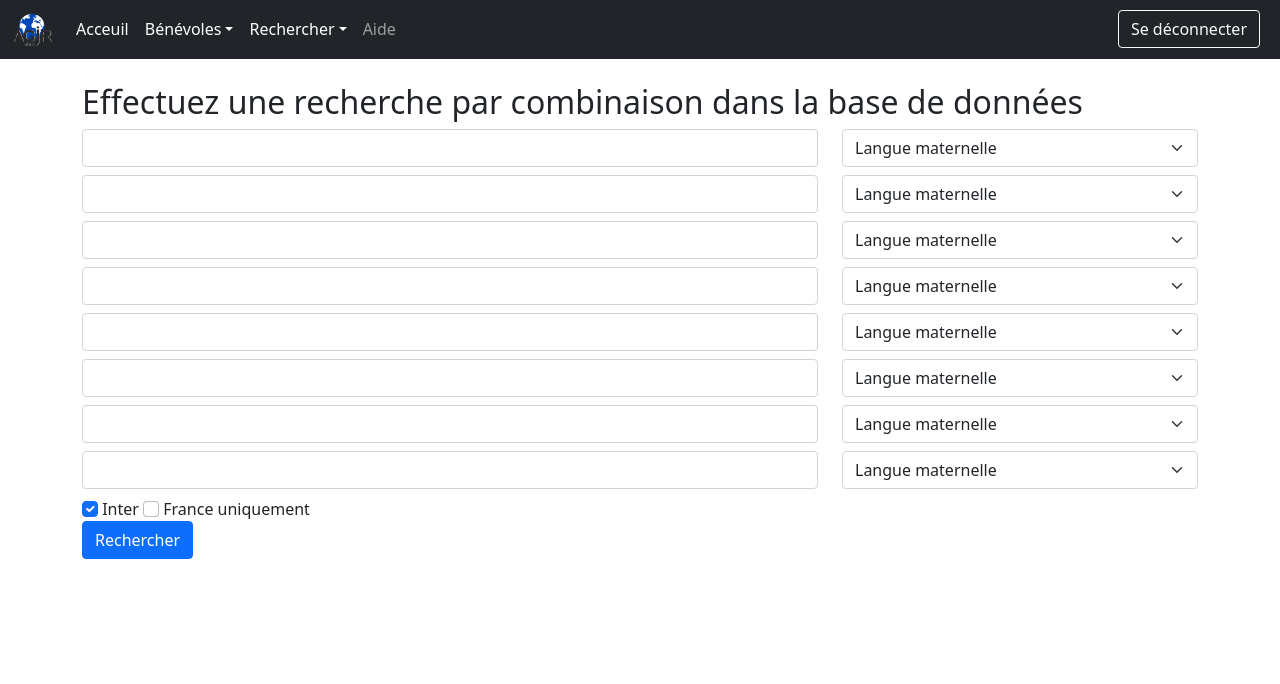
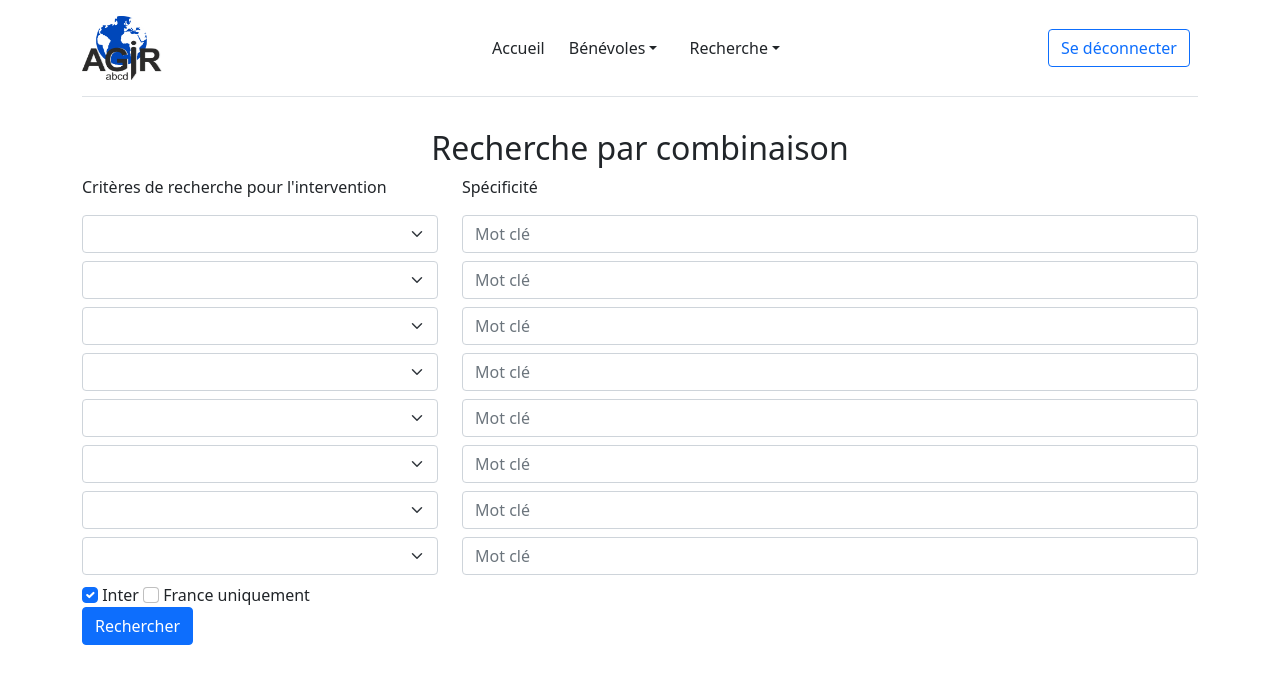
Before and after one commit to yunko006/Agir_MicroDB, a Flask app: page /recherche8 in a window 1280 px wide. Shown: the top 684 px of the page. Run offline with Flask 2, Linux system fonts and the light colour scheme.

Commit message:
Enhanced the front end files

```diff
--- a/app/templates/benevoles.html
+++ b/app/templates/benevoles.html
@@ -2,7 +2,7 @@
 
 {% block page_header %}
 
-    <h1 class="text-center">Tous les bénévoles dans la base de données</h1>
+    <h2 class="text-center">Tous les intervenants</h2>
 
 {% endblock page_header %}
 
--- a/app/templates/header.html
+++ b/app/templates/header.html
@@ -13,53 +13,45 @@
 
   </head>
   <body>
-
-<!--  <header class="p-3 bg-primary text-white">
+<!-- header -->
 <div class="container">
-
-
-      <div class="d-flex flex-wrap align-items-center justify-content-center justify-content-lg-start">
-        <a href="/" class="d-flex align-items-center mb-2 mb-lg-0 text-decoration-none">
-          <img src="{{ url_for('static', filename='img/logo.png') }}" alt="Logo" width="40" height="32">
+    <header class="d-flex flex-wrap align-items-center justify-content-center justify-content-md-between py-3 mb-2 border-bottom">
+      <a href="/" class="d-flex align-items-center col-md-3 mb-2 mb-md-0 text-dark text-decoration-none">
+        <img src="{{ url_for('static', filename='img/logo.png') }}" alt="Logo" width="80" height="64">
       </a>
 
-        <ul class="nav col-12 col-lg-auto me-lg-auto mb-2 justify-content-center mb-md-0">
-          <li><a href="#" class="nav-link px-2 link-secondary">Home</a></li>
+      <ul class="nav col-12 col-md-auto mb-2 justify-content-center mb-md-0">
+        <li><a href="/" class="nav-link px-2 link-dark">Accueil</a></li>
+        <!-- dropdown bénévole -->
         <li class="nav-item dropdown">
-                <a class="nav-link px-2 text-white dropdown-toggle" href="#" id="dropdown07" data-bs-toggle="dropdown" aria-expanded="false">Bénévoles</a>
-                <ul class="dropdown-menu" aria-labelledby="dropdown07">
+            <a class="nav-link link-dark dropdown-toggle" href="#" id="dropdown03" data-bs-toggle="dropdown" aria-expanded="false">Bénévoles</a>
+            <ul class="dropdown-menu" aria-labelledby="dropdown03">
               <li><a class="dropdown-item" href="{{ url_for('get_benevoles') }}">Tous les bénévoles</a></li>
                   <li><a class="dropdown-item" href="{{ url_for('register_benevole') }}">Enregistrer un bénévole</a></li>
                   <li><a class="dropdown-item" href="{{ url_for('update_benevole') }}">Mettre à jour un bénévole</a></li>
             </ul>
         </li>
+        <!-- dropdown recherche -->
         <li class="nav-item dropdown">
-              <a class="nav-link px-2 text-white dropdown-toggle" href="#" id="dropdown07" data-bs-toggle="dropdown" aria-expanded="false">Recherche</a>
-              <ul class="dropdown-menu" aria-labelledby="dropdown07">
+            <a class="nav-link link-dark dropdown-toggle" href="#" id="dropdown03" data-bs-toggle="dropdown" aria-expanded="false">Recherche</a>
+            <ul class="dropdown-menu" aria-labelledby="dropdown03">
               <li><a class="dropdown-item" href="{{ url_for('search_text') }}">Recherche textuelle</a></li>
-                <li><a class="dropdown-item" href="{{ url_for('recherche8') }}">Recherche par combinaisons</a></li>
+              <li><a class="dropdown-item" href="{{ url_for('recherche8') }}">Recherche par combinaison</a></li>
             </ul>
         </li>
-          <li><a href="#" class="nav-link px-2 text-white">Aide</a></li>
-          <li><a href="#" class="nav-link px-2 text-white">A Propos</a></li>
       </ul>
 
-        <form class="col-12 col-lg-auto mb-3 mb-lg-0 me-lg-3">
-          <input type="search" class="form-control" placeholder="Search..." aria-label="Search">
-        </form>
-
-        <div class="dropdown text-end">
-          <a type="button" class="btn btn-outline-light me-2" href="{{ url_for('logout') }}">Se déconnecter</a>
+      <div class="col-md-3 text-end">
+        <a type="button" class="btn btn-outline-primary me-2" href="{{ url_for('logout') }}">Se déconnecter</a>
       </div>
+    </header>
   </div>
-  </div>
-</header> -->
 
 <!-- navbar -->
-  <nav class="navbar navbar-expand-sm navbar-dark bg-dark py-2" aria-label="Third navbar example">
+  <!-- <nav class="navbar navbar-expand-sm navbar-dark bg-primary py-2" aria-label="Third navbar example">
     <div class="container-fluid">
       <a class="navbar-brand" href="/">
-        <img src="{{ url_for('static', filename='img/logo.png') }}" alt="Logo" width="40" height="32">
+        <img src="{{ url_for('static', filename='img/logo-droit-court.jpg') }}" alt="Logo" width="80" height="64">
       </a>
       <button class="navbar-toggler" type="button" data-bs-toggle="collapse" data-bs-target="#navbarsExample03" aria-controls="navbarsExample03" aria-expanded="false" aria-label="Toggle navigation">
         <span class="navbar-toggler-icon"></span>
@@ -68,7 +60,7 @@
       <div class="collapse navbar-collapse" id="navbarsExample03">
         <ul class="navbar-nav me-auto mb-2 mb-sm-0">
           <li class="nav-item">
-            <a class="nav-link active" aria-current="page" href="/">Acceuil</a>
+            <a class="nav-link active" aria-current="page" href="/">Accueil</a>
           </li>
           <li class="nav-item dropdown">
             <a class="nav-link active dropdown-toggle" href="#" id="dropdown03" data-bs-toggle="dropdown" aria-expanded="false">Bénévoles</a>
@@ -79,7 +71,7 @@
             </ul>
           </li>
           <li class="nav-item dropdown">
-            <a class="nav-link active dropdown-toggle" href="#" id="dropdown03" data-bs-toggle="dropdown" aria-expanded="false">Rechercher</a>
+            <a class="nav-link active dropdown-toggle" href="#" id="dropdown03" data-bs-toggle="dropdown" aria-expanded="false">Recherche</a>
             <ul class="dropdown-menu" aria-labelledby="dropdown03">
               <li><a class="dropdown-item" href="{{ url_for('search_text') }}">Recherche textuelle</a></li>
               <li><a class="dropdown-item" href="{{ url_for('recherche8') }}">Recherche par combinaison</a></li>
@@ -94,7 +86,7 @@
         </div>
       </div>
     </div>
-  </nav>
+  </nav> -->
 <!-- Layout du site -->
 <main role="main" class="container py-4">
 
--- a/app/templates/login.html
+++ b/app/templates/login.html
@@ -42,7 +42,7 @@
     <div class="modal-content rounded-5 shadow">
       <div class="modal-header p-5 pb-4 border-bottom-0">
         <!-- <h5 class="modal-title">Modal title</h5> -->
-        <h2 class="fw-bold mb-0 justify-text-center">Agir Micro-DB</h2>
+        <h2 class="fw-bold mb-0 justify-text-center">Agir Fichier Compétence</h2>
       </div>
 
       <div class="modal-body p-5 pt-0">
--- a/app/templates/query8.html
+++ b/app/templates/query8.html
@@ -1,7 +1,7 @@
 {% extends 'header.html' %}
 
 {% block page_header %}
-<h2 class="mb-2">Effectuez une recherche par combinaison dans la base de données</h2>
+<h2 class="d-flex justify-content-center mb-2">Recherche par combinaison</h2>
 {% endblock page_header %}
 
 {% block content %}
@@ -10,181 +10,191 @@
 <div class="all">
   <form class="formi" id="my-form" action="{{ url_for('recherche8') }}" method="post">
     <div class="row mb-2">
+      <div class="col-4">
+        <p>Critères de recherche pour l'intervention</p>
+        <div class="form-group">
+          <select class="form-select" name="champs">
+            <option value="#"></option>
+            <option value="maternelle">Langue : maternelle</option>
+            <option value="autonome">Langue : autonome</option>
+            <option value="notions">Langue: notions</option>
+            <option value="lu_parlé_écrit">Langue : lu parlée écrite</option>
+            <option value="secteurs">Secteur d'intervention</option>
+            <option value="domaines">Domaine d'intervetion</option>
+            <option value="fonctions">Fonction d'intervention</option>
+            <option value="compétences">Compétence d'intervention</option>
+            <option value="expérience_internationale">Expérience Pays (Pro)</option>
+            <option value="expérience_internationale_benevole">Expérince Pays (Bénévolat)</option>
+          </select>
+        </div>
+      </div>
       <div class="col-8">
-        <input type="text" class="form-control" name="recherche" />
+        <p>Spécificité</p>
+        <input type="text" class="form-control" name="recherche"  placeholder="Mot clé" />
       </div>
+    </div>
+    <div class="row mb-2">
       <div class="col-4">
         <div class="form-group">
           <select class="form-select" name="champs">
-            <option value="maternelle">Langue maternelle</option>
-            <option value="autonome">Niveau autonome</option>
-            <option value="notions">Notions en</option>
-            <option value="lu_parlé_écrit">Langue lu parlée écrite</option>
-            <option value="secteurs">Secteurs</option>
-            <option value="domaines">Domaines</option>
-            <option value="fonctions">Fonctions</option>
-            <option value="compétences">Compétences</option>
+            <option value="#"></option>
+            <option value="maternelle">Langue : maternelle</option>
+            <option value="autonome">Langue : autonome</option>
+            <option value="notions">Langue: notions</option>
+            <option value="lu_parlé_écrit">Langue : lu parlée écrite</option>
+            <option value="secteurs">Secteur d'intervention</option>
+            <option value="domaines">Domaine d'intervetion</option>
+            <option value="fonctions">Fonction d'intervention</option>
+            <option value="compétences">Compétence d'intervention</option>
             <option value="roles">Roles</option>
-            <option value="expérience_internationale">Expérience Inter</option>
-            <option value="expérience_internationale_benevole">Expérince Inter Bénévole</option>
+            <option value="expérience_internationale">Expérience Pays (Pro)</option>
+            <option value="expérience_internationale_benevole">Expérince Pays (Bénévolat)</option>
           </select>
         </div>
       </div>
+      <div class="col-8">
+        <input type="text" class="form-control" name="recherche" placeholder="Mot clé" />
+      </div>
     </div>
     <div class="row mb-2">
-      <div class="col-8">
-        <input type="text" class="form-control" name="recherche" />
-      </div>
       <div class="col-4">
         <div class="form-group">
           <select class="form-select" name="champs">
-            <option value="maternelle">Langue maternelle</option>
-            <option value="autonome">Niveau autonome</option>
-            <option value="notions">Notions en</option>
-            <option value="lu_parlé_écrit">Langue lu parlée écrite</option>
-            <option value="secteurs">Secteurs</option>
-            <option value="domaines">Domaines</option>
-            <option value="fonctions">Fonctions</option>
-            <option value="compétences">Compétences</option>
+            <option value="#"></option>
+            <option value="maternelle">Langue : maternelle</option>
+            <option value="autonome">Langue : autonome</option>
+            <option value="notions">Langue: notions</option>
+            <option value="lu_parlé_écrit">Langue : lu parlée écrite</option>
+            <option value="secteurs">Secteur d'intervention</option>
+            <option value="domaines">Domaine d'intervetion</option>
+            <option value="fonctions">Fonction d'intervention</option>
+            <option value="compétences">Compétence d'intervention</option>
             <option value="roles">Roles</option>
-            <option value="expérience_internationale">Expérience Inter</option>
-            <option value="expérience_internationale_benevole">Expérince Inter Bénévole</option>
+            <option value="expérience_internationale">Expérience Pays (Pro)</option>
+            <option value="expérience_internationale_benevole">Expérince Pays (Bénévolat)</option>
           </select>
         </div>
       </div>
+      <div class="col-8">
+        <input type="text" class="form-control" name="recherche" placeholder="Mot clé" />
+      </div>
     </div>
     <div class="row mb-2">
-      <div class="col-8">
-        <input type="text" class="form-control" name="recherche" />
-      </div>
       <div class="col-4">
         <div class="form-group">
           <select class="form-select" name="champs">
-            <option value="maternelle">Langue maternelle</option>
-            <option value="autonome">Niveau autonome</option>
-            <option value="notions">Notions en</option>
-            <option value="lu_parlé_écrit">Langue lu parlée écrite</option>
-            <option value="secteurs">Secteurs</option>
-            <option value="domaines">Domaines</option>
-            <option value="fonctions">Fonctions</option>
-            <option value="compétences">Compétences</option>
+            <option value="#"></option>
+            <option value="maternelle">Langue : maternelle</option>
+            <option value="autonome">Langue : autonome</option>
+            <option value="notions">Langue: notions</option>
+            <option value="lu_parlé_écrit">Langue : lu parlée écrite</option>
+            <option value="secteurs">Secteur d'intervention</option>
+            <option value="domaines">Domaine d'intervetion</option>
+            <option value="fonctions">Fonction d'intervention</option>
+            <option value="compétences">Compétence d'intervention</option>
             <option value="roles">Roles</option>
-            <option value="expérience_internationale">Expérience Inter</option>
-            <option value="expérience_internationale_benevole">Expérince Inter Bénévole</option>
+            <option value="expérience_internationale">Expérience Pays (Pro)</option>
+            <option value="expérience_internationale_benevole">Expérince Pays (Bénévolat)</option>
           </select>
         </div>
       </div>
+      <div class="col-8">
+        <input type="text" class="form-control" name="recherche" placeholder="Mot clé" />
+      </div>
     </div>
     <div class="row mb-2">
-      <div class="col-8">
-        <input type="text" class="form-control" name="recherche" />
-      </div>
       <div class="col-4">
         <div class="form-group">
           <select class="form-select" name="champs">
-            <option value="maternelle">Langue maternelle</option>
-            <option value="autonome">Niveau autonome</option>
-            <option value="notions">Notions en</option>
-            <option value="lu_parlé_écrit">Langue lu parlée écrite</option>
-            <option value="secteurs">Secteurs</option>
-            <option value="domaines">Domaines</option>
-            <option value="fonctions">Fonctions</option>
-            <option value="compétences">Compétences</option>
+            <option value="#"></option>
+            <option value="maternelle">Langue : maternelle</option>
+            <option value="autonome">Langue : autonome</option>
+            <option value="notions">Langue: notions</option>
+            <option value="lu_parlé_écrit">Langue : lu parlée écrite</option>
+            <option value="secteurs">Secteur d'intervention</option>
+            <option value="domaines">Domaine d'intervetion</option>
+            <option value="fonctions">Fonction d'intervention</option>
+            <option value="compétences">Compétence d'intervention</option>
             <option value="roles">Roles</option>
-            <option value="expérience_internationale">Expérience Inter</option>
-            <option value="expérience_internationale_benevole">Expérince Inter Bénévole</option>
+            <option value="expérience_internationale">Expérience Pays (Pro)</option>
+            <option value="expérience_internationale_benevole">Expérince Pays (Bénévolat)</option>
           </select>
         </div>
       </div>
+      <div class="col-8">
+        <input type="text" class="form-control" name="recherche" placeholder="Mot clé" />
+      </div>
     </div>
     <div class="row mb-2">
-      <div class="col-8">
-        <input type="text" class="form-control" name="recherche" />
-      </div>
       <div class="col-4">
         <div class="form-group">
           <select class="form-select" name="champs">
-            <option value="maternelle">Langue maternelle</option>
-            <option value="autonome">Niveau autonome</option>
-            <option value="notions">Notions en</option>
-            <option value="lu_parlé_écrit">Langue lu parlée écrite</option>
-            <option value="secteurs">Secteurs</option>
-            <option value="domaines">Domaines</option>
-            <option value="fonctions">Fonctions</option>
-            <option value="compétences">Compétences</option>
+            <option value="#"></option>
+            <option value="maternelle">Langue : maternelle</option>
+            <option value="autonome">Langue : autonome</option>
+            <option value="notions">Langue: notions</option>
+            <option value="lu_parlé_écrit">Langue : lu parlée écrite</option>
+            <option value="secteurs">Secteur d'intervention</option>
+            <option value="domaines">Domaine d'intervetion</option>
+            <option value="fonctions">Fonction d'intervention</option>
+            <option value="compétences">Compétence d'intervention</option>
             <option value="roles">Roles</option>
-            <option value="expérience_internationale">Expérience Inter</option>
-            <option value="expérience_internationale_benevole">Expérince Inter Bénévole</option>
+            <option value="expérience_internationale">Expérience Pays (Pro)</option>
+            <option value="expérience_internationale_benevole">Expérince Pays (Bénévolat)</option>
           </select>
         </div>
       </div>
+      <div class="col-8">
+        <input type="text" class="form-control" name="recherche" placeholder="Mot clé" />
+      </div>
     </div>
     <div class="row mb-2">
-      <div class="col-8">
-        <input type="text" class="form-control" name="recherche" />
-      </div>
       <div class="col-4">
         <div class="form-group">
           <select class="form-select" name="champs">
-            <option value="maternelle">Langue maternelle</option>
-            <option value="autonome">Niveau autonome</option>
-            <option value="notions">Notions en</option>
-            <option value="lu_parlé_écrit">Langue lu parlée écrite</option>
-            <option value="secteurs">Secteurs</option>
-            <option value="domaines">Domaines</option>
-            <option value="fonctions">Fonctions</option>
-            <option value="compétences">Compétences</option>
+            <option value="#"></option>
+            <option value="maternelle">Langue : maternelle</option>
+            <option value="autonome">Langue : autonome</option>
+            <option value="notions">Langue: notions</option>
+            <option value="lu_parlé_écrit">Langue : lu parlée écrite</option>
+            <option value="secteurs">Secteur d'intervention</option>
+            <option value="domaines">Domaine d'intervetion</option>
+            <option value="fonctions">Fonction d'intervention</option>
+            <option value="compétences">Compétence d'intervention</option>
             <option value="roles">Roles</option>
-            <option value="expérience_internationale">Expérience Inter</option>
-            <option value="expérience_internationale_benevole">Expérince Inter Bénévole</option>
+            <option value="expérience_internationale">Expérience Pays (Pro)</option>
+            <option value="expérience_internationale_benevole">Expérince Pays (Bénévolat)</option>
           </select>
         </div>
       </div>
+      <div class="col-8">
+        <input type="text" class="form-control" name="recherche" placeholder="Mot clé" />
+      </div>
     </div>
     <div class="row mb-2">
-      <div class="col-8">
-        <input type="text" class="form-control" name="recherche" />
-      </div>
       <div class="col-4">
         <div class="form-group">
           <select class="form-select" name="champs">
-            <option value="maternelle">Langue maternelle</option>
-            <option value="autonome">Niveau autonome</option>
-            <option value="notions">Notions en</option>
-            <option value="lu_parlé_écrit">Langue lu parlée écrite</option>
-            <option value="secteurs">Secteurs</option>
-            <option value="domaines">Domaines</option>
-            <option value="fonctions">Fonctions</option>
-            <option value="compétences">Compétences</option>
+            <option value="#"></option>
+            <option value="maternelle">Langue : maternelle</option>
+            <option value="autonome">Langue : autonome</option>
+            <option value="notions">Langue: notions</option>
+            <option value="lu_parlé_écrit">Langue : lu parlée écrite</option>
+            <option value="secteurs">Secteur d'intervention</option>
+            <option value="domaines">Domaine d'intervetion</option>
+            <option value="fonctions">Fonction d'intervention</option>
+            <option value="compétences">Compétence d'intervention</option>
             <option value="roles">Roles</option>
-            <option value="expérience_internationale">Expérience Inter</option>
-            <option value="expérience_internationale_benevole">Expérince Inter Bénévole</option>
+            <option value="expérience_internationale">Expérience Pays (Pro)</option>
+            <option value="expérience_internationale_benevole">Expérince Pays (Bénévolat)</option>
           </select>
         </div>
       </div>
-    </div>
-    <div class="row mb-2">
       <div class="col-8">
-        <input type="text" class="form-control" name="recherche" />
-      </div>
-      <div class="col-4">
-        <div class="form-group">
-          <select class="form-select" name="champs">
-            <option value="maternelle">Langue maternelle</option>
-            <option value="autonome">Niveau autonome</option>
-            <option value="notions">Notions en</option>
-            <option value="lu_parlé_écrit">Langue lu parlée écrite</option>
-            <option value="secteurs">Secteurs</option>
-            <option value="domaines">Domaines</option>
-            <option value="fonctions">Fonctions</option>
-            <option value="compétences">Compétences</option>
-            <option value="roles">Roles</option>
-            <option value="expérience_internationale">Expérience Inter</option>
-            <option value="expérience_internationale_benevole">Expérince Inter Bénévole</option>
-          </select>
-        </div>
+        <input type="text" class="form-control" name="recherche" placeholder="Mot clé" />
       </div>
     </div>
+    <!--  -->
       <!-- pas radio mais marche -->
       <input class="form-check-input" type="checkbox" id="inter" name="Inter"
          checked>
--- a/app/templates/search_text_results.html
+++ b/app/templates/search_text_results.html
@@ -7,7 +7,7 @@
       <form class="d-flex justify-content-center" action="/search_text" method="post" novalidate>
         {{ search_form.hidden_tag() }}
         <div class="row">
-            <div class="col-8">
+            <div class="col">
                 <p>
                     {{ search_form.search(size=50) }}<br>
                     {% for error in search_form.search.errors %}
@@ -15,7 +15,7 @@
                     {% endfor %}
                 <p>
             </div>
-            <div class="col-4">
+            <div class="col col-lg-2">
                 <p>
                     {{ search_form.submit() }}
                 </p>
```
Also changed, not shown: app/templates/benevole_by_id.html (+17 -6 lines), app/templates/recherche.html (+39 -5 lines), app/templates/register_benevole.html (+41 -35 lines), app/templates/search_test_form.html (+4 -4 lines), app/templates/update_benevole.html (+7 -2 lines). Lines whose indentation alone changed are shown as unchanged.
